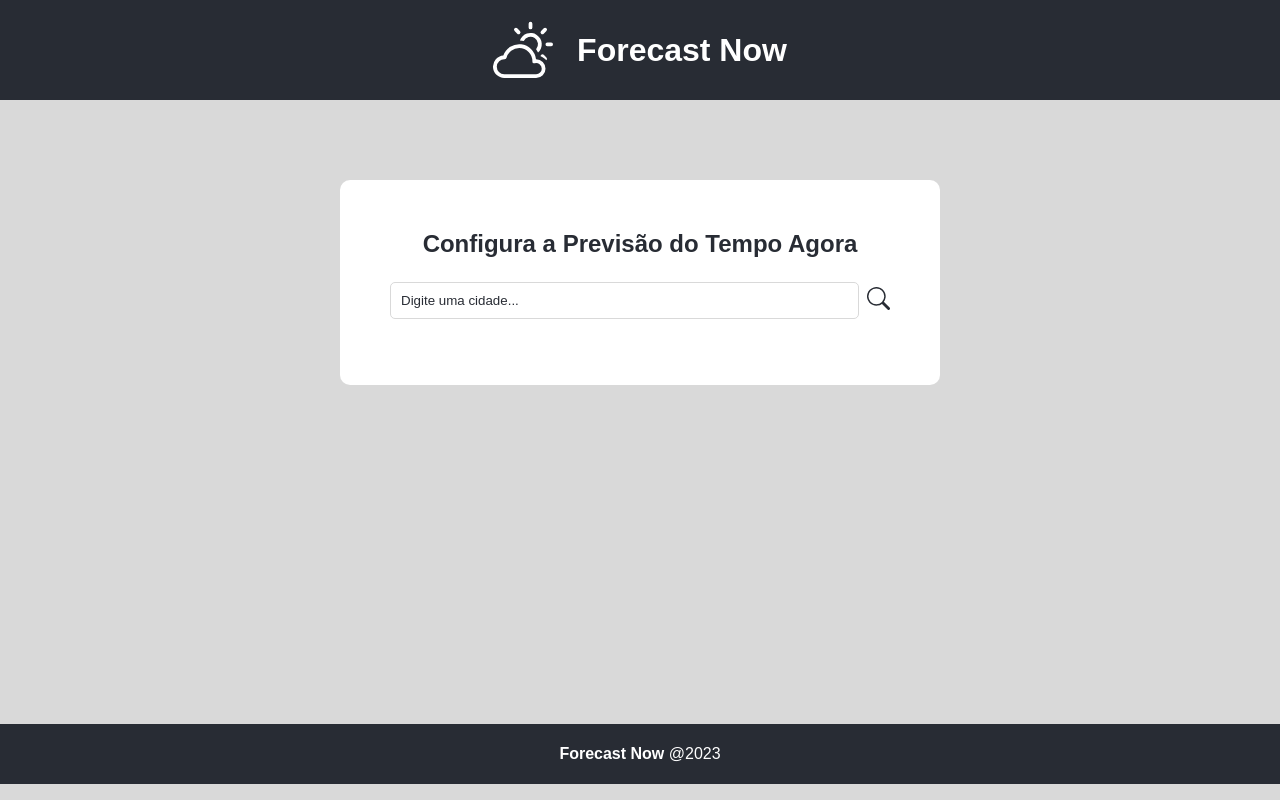
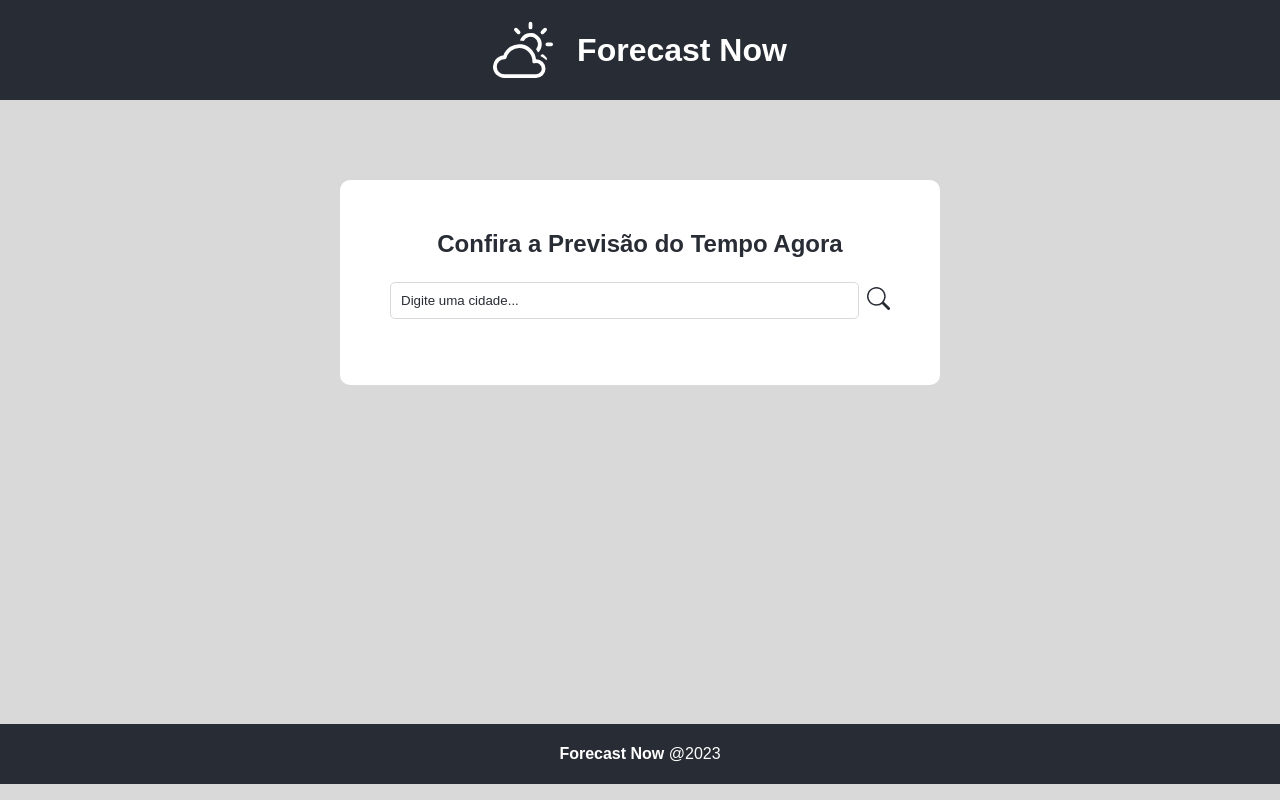
Before and after one commit to ricsjs/forecast-now, a React (Vite) app: page / in a window 1280 px wide. Built offline with nearby package versions, Linux system fonts and the light colour scheme.

Commit message:
correction

```diff
--- a/src/components/main.jsx
+++ b/src/components/main.jsx
@@ -59,7 +59,7 @@ function Main() {
     return (
         <div className='container'>
             <div className='content'>
-                <h2 className='title'>Configura a Previsão do Tempo Agora</h2>
+                <h2 className='title'>Confira a Previsão do Tempo Agora</h2>
                 <form className='form' onSubmit={handleSubmit}>
                     <div className='form-content'>
                         <div className='input'>
```
